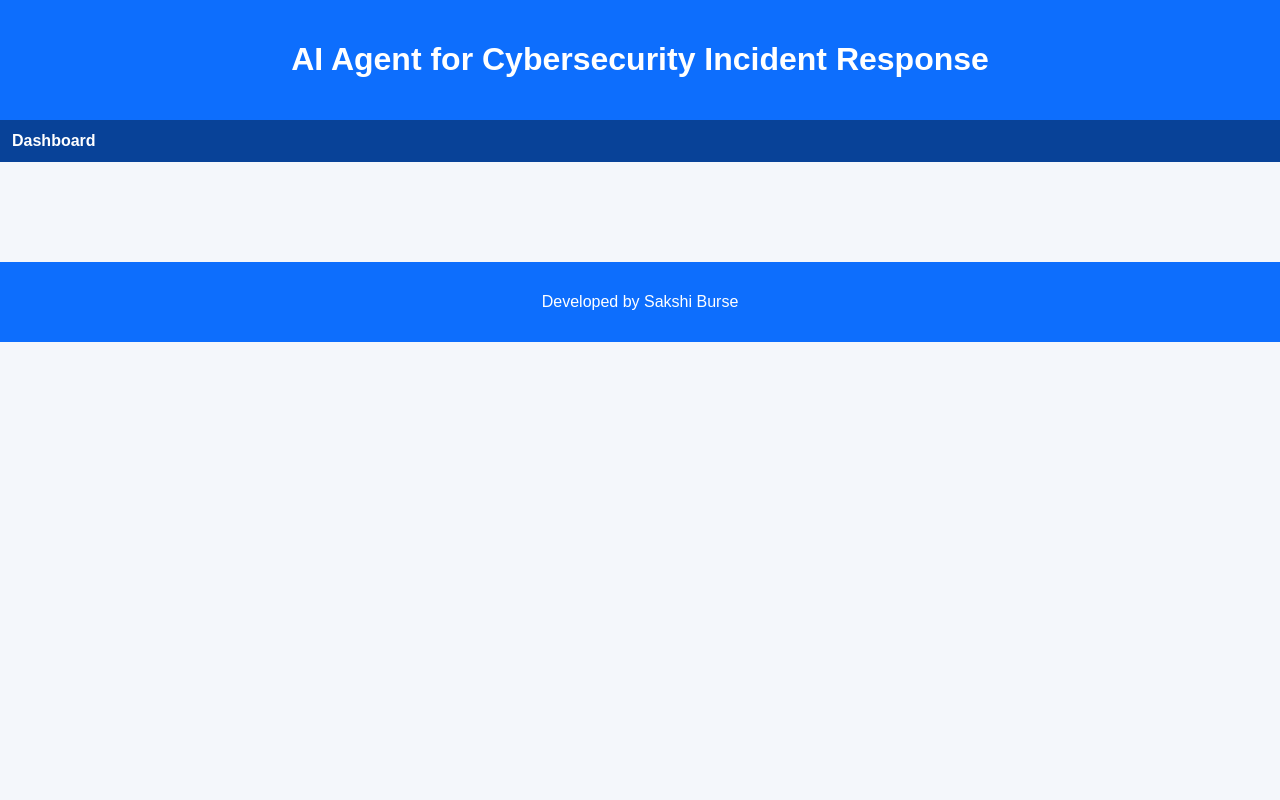
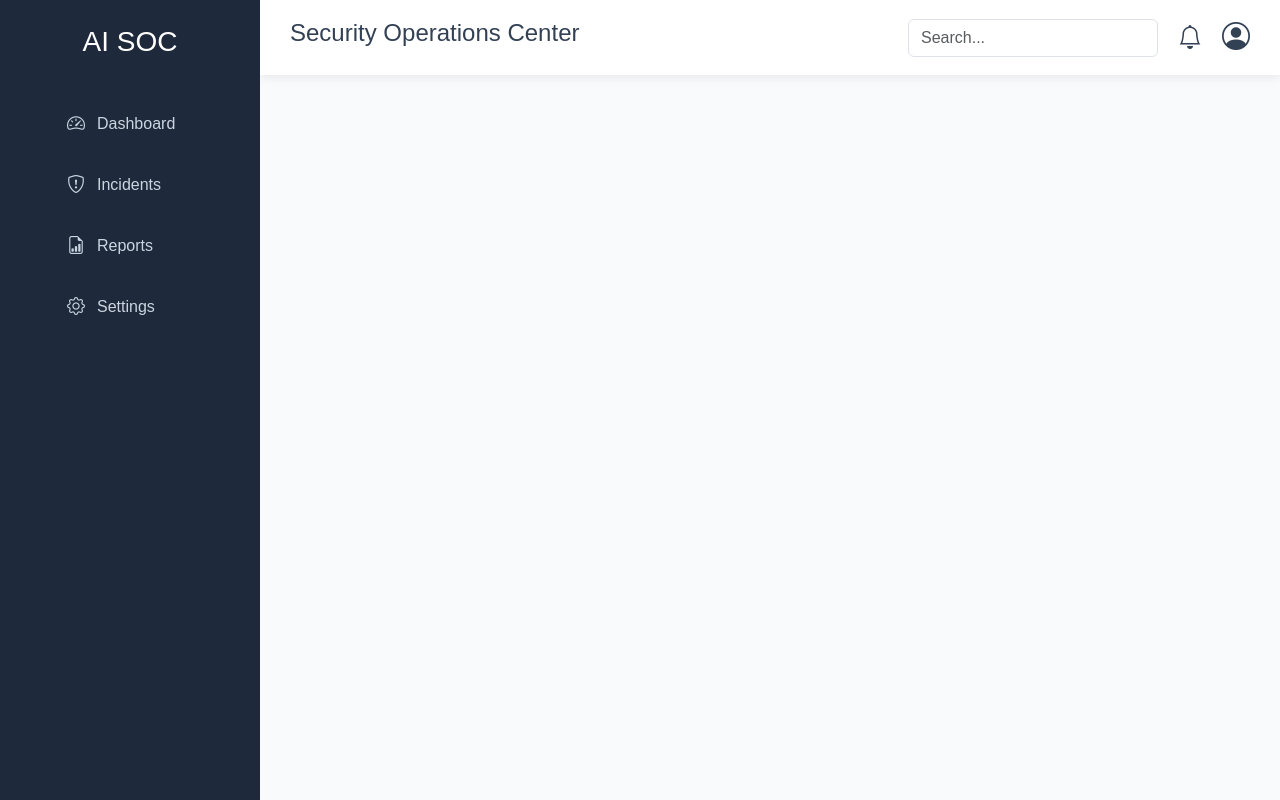
Before and after one commit to SakshiBurseHUB/AI-Agent-Cybersecurity-Incident-Response, a Flask app: template src/dashboard/templates/layout.html in a window 1280 px wide. Run offline with Flask 3, Linux system fonts and the light colour scheme; the template is opened without the code that fills it, so the values that code supplies are empty.

Commit message:
Add professional SOC dashboard styling

```diff
--- a/src/dashboard/app.py
+++ b/src/dashboard/app.py
@@ -11,18 +11,27 @@ if str(SRC_DIR) not in sys.path:
 
 from flask import Flask, render_template
 
-from database.database import create_tables, get_dashboard_statistics
+from database.database import (
+    create_tables,
+    get_dashboard_statistics,
+    get_all_incidents,
+)
 
 app = Flask(
     __name__,
     template_folder="templates",
-    static_folder="static"
+    static_folder="static",
 )
 
-# Create database tables
+# ---------------------------------------------------------
+# Initialize Database
+# ---------------------------------------------------------
 create_tables()
 
 
+# ---------------------------------------------------------
+# Dashboard
+# ---------------------------------------------------------
 @app.route("/")
 def home():
     """
@@ -30,16 +39,62 @@ def home():
     """
 
     stats = get_dashboard_statistics()
+    incidents = get_all_incidents()
 
     return render_template(
-        "index.html",
-        stats=stats
+        "dashboard.html",
+        stats=stats,
+        incidents=incidents,
     )
 
 
+# ---------------------------------------------------------
+# Incidents Page
+# ---------------------------------------------------------
+@app.route("/incidents")
+def incidents():
+
+    incidents = get_all_incidents()
+
+    return render_template(
+        "incidents.html",
+        incidents=incidents,
+    )
+
+
+# ---------------------------------------------------------
+# Reports Page
+# ---------------------------------------------------------
+@app.route("/reports")
+def reports():
+
+    return render_template("reports.html")
+
+
+# ---------------------------------------------------------
+# Settings Page
+# ---------------------------------------------------------
+@app.route("/settings")
+def settings():
+
+    return render_template("settings.html")
+
+
+# ---------------------------------------------------------
+# Login Page
+# ---------------------------------------------------------
+@app.route("/login")
+def login():
+
+    return render_template("login.html")
+
+
+# ---------------------------------------------------------
+# Run Application
+# ---------------------------------------------------------
 if __name__ == "__main__":
     app.run(
         host="127.0.0.1",
         port=5000,
-        debug=True
+        debug=True,
     )
--- a/src/dashboard/static/css/style.css
+++ b/src/dashboard/static/css/style.css
@@ -1,71 +1,230 @@
-body{
+/* ===========================
+   Global
+=========================== */
 
+*{
     margin:0;
-    font-family:Arial, sans-serif;
-    background:#f4f7fb;
+    padding:0;
+    box-sizing:border-box;
 }
 
-header{
-
-    background:#0d6efd;
-    color:white;
-    padding:20px;
-    text-align:center;
+body{
+    font-family:Arial, Helvetica, sans-serif;
+    background:#F8FAFC;
+    color:#334155;
 }
 
-nav{
+/* ===========================
+   Layout
+=========================== */
 
-    background:#084298;
-    padding:12px;
+.wrapper{
+    display:flex;
+    min-height:100vh;
 }
 
-nav a{
+/* ===========================
+   Sidebar
+=========================== */
 
-    color:white;
-    text-decoration:none;
-    margin-right:20px;
-    font-weight:bold;
+.sidebar{
+    width:260px;
+    background:#1E293B;
+    color:#ffffff;
+    position:fixed;
+    top:0;
+    left:0;
+    bottom:0;
+    padding:25px 20px;
 }
 
+.logo{
+    text-align:center;
+    margin-bottom:40px;
+}
+
+.logo h3{
+    font-size:28px;
+    color:#ffffff;
+}
+
+.menu{
+    list-style:none;
+}
+
+.menu li{
+    margin-bottom:10px;
+}
+
+.menu a{
+    display:flex;
+    align-items:center;
+    gap:12px;
+    color:#CBD5E1;
+    text-decoration:none;
+    padding:12px 15px;
+    border-radius:8px;
+    transition:.3s;
+}
+
+.menu a:hover{
+    background:#2563EB;
+    color:#ffffff;
+}
+
+.menu i{
+    font-size:18px;
+}
+
+/* ===========================
+   Main Content
+=========================== */
+
+.content{
+    margin-left:260px;
+    width:calc(100% - 260px);
+}
+
+/* ===========================
+   Top Navbar
+=========================== */
+
+.topbar{
+    background:#ffffff;
+    height:75px;
+    padding:0 30px;
+    display:flex;
+    justify-content:space-between;
+    align-items:center;
+    box-shadow:0 2px 10px rgba(0,0,0,.08);
+}
+
+.topbar-right{
+    display:flex;
+    align-items:center;
+    gap:20px;
+}
+
+.topbar-right input{
+    width:250px;
+}
+
+/* ===========================
+   Dashboard
+=========================== */
+
 main{
-
     padding:30px;
 }
 
-footer{
-
-    background:#0d6efd;
-    color:white;
-    text-align:center;
-    padding:15px;
-    margin-top:40px;
+.page-title{
+    margin-bottom:25px;
 }
 
-.cards{
+/* ===========================
+   Cards
+=========================== */
 
-    display:grid;
-    grid-template-columns:repeat(auto-fit,minmax(220px,1fr));
-    gap:20px;
-    margin-top:30px;
+.dashboard-card{
+
+    background:#ffffff;
+    border-radius:12px;
+    padding:25px;
+    box-shadow:0 5px 15px rgba(0,0,0,.08);
+    transition:.3s;
 }
 
-.card{
+.dashboard-card:hover{
 
-    background:white;
-    padding:20px;
-    border-radius:10px;
-    text-align:center;
-    box-shadow:0 2px 8px rgba(0,0,0,.15);
+    transform:translateY(-4px);
 }
 
-.card h3{
+.dashboard-card h6{
 
-    color:#0d6efd;
+    color:#64748B;
     margin-bottom:15px;
 }
 
-.card p{
+.dashboard-card h2{
 
-    font-size:32px;
-    font-weight:bold;
+    color:#2563EB;
+    font-size:34px;
 }
+
+/* ===========================
+   Table
+=========================== */
+
+.table-section{
+
+    background:#ffffff;
+    padding:25px;
+    border-radius:12px;
+    box-shadow:0 5px 15px rgba(0,0,0,.08);
+}
+
+.table thead{
+
+    background:#2563EB;
+    color:#ffffff;
+}
+
+.table th{
+
+    padding:15px;
+}
+
+.table td{
+
+    vertical-align:middle;
+}
+
+/* ===========================
+   Responsive
+=========================== */
+
+@media(max-width:992px){
+
+    .sidebar{
+
+        width:220px;
+    }
+
+    .content{
+
+        margin-left:220px;
+        width:calc(100% - 220px);
+    }
+}
+
+@media(max-width:768px){
+
+    .sidebar{
+
+        display:none;
+    }
+
+    .content{
+
+        margin-left:0;
+        width:100%;
+    }
+
+    .topbar{
+
+        flex-direction:column;
+        height:auto;
+        padding:20px;
+        gap:15px;
+    }
+
+    .topbar-right{
+
+        width:100%;
+    }
+
+    .topbar-right input{
+
+        width:100%;
+    }
+}
--- a/src/dashboard/templates/layout.html
+++ b/src/dashboard/templates/layout.html
@@ -8,6 +8,13 @@
 
     <title>{% block title %}AI SOC Dashboard{% endblock %}</title>
 
+    <!-- Bootstrap CSS -->
+    <link href="https://cdn.jsdelivr.net/npm/bootstrap@5.3.7/dist/css/bootstrap.min.css" rel="stylesheet">
+
+    <!-- Bootstrap Icons -->
+    <link href="https://cdn.jsdelivr.net/npm/bootstrap-icons@1.13.1/font/bootstrap-icons.css" rel="stylesheet">
+
+    <!-- Custom CSS -->
     <link rel="stylesheet"
           href="{{ url_for('static', filename='css/style.css') }}">
 
@@ -15,30 +22,90 @@
 
 <body>
 
-    <header>
+<div class="wrapper">
 
-        <h1>AI Agent for Cybersecurity Incident Response</h1>
+    <!-- Sidebar -->
+    <aside class="sidebar">
 
-    </header>
+        <div class="logo">
 
-    <nav>
+            <h3>AI SOC</h3>
 
-        <a href="/">Dashboard</a>
+        </div>
 
-    </nav>
+        <ul class="menu">
 
-    <main>
+            <li>
+                <a href="/">
+                    <i class="bi bi-speedometer2"></i>
+                    Dashboard
+                </a>
+            </li>
 
-        {% block content %}
-        {% endblock %}
+            <li>
+                <a href="/incidents">
+                    <i class="bi bi-shield-exclamation"></i>
+                    Incidents
+                </a>
+            </li>
 
-    </main>
+            <li>
+                <a href="/reports">
+                    <i class="bi bi-file-earmark-bar-graph"></i>
+                    Reports
+                </a>
+            </li>
 
-    <footer>
+            <li>
+                <a href="/settings">
+                    <i class="bi bi-gear"></i>
+                    Settings
+                </a>
+            </li>
 
-        <p>Developed by Sakshi Burse</p>
+        </ul>
 
-    </footer>
+    </aside>
+
+    <!-- Main Content -->
+    <div class="content">
+
+        <!-- Top Navbar -->
+        <nav class="topbar">
+
+            <h4>Security Operations Center</h4>
+
+            <div class="topbar-right">
+
+                <input
+                    type="text"
+                    placeholder="Search..."
+                    class="form-control">
+
+                <i class="bi bi-bell fs-4"></i>
+
+                <i class="bi bi-person-circle fs-3"></i>
+
+            </div>
+
+        </nav>
+
+        <main>
+
+            {% block content %}
+            {% endblock %}
+
+        </main>
+
+    </div>
+
+</div>
+
+<!-- Bootstrap JS -->
+<script src="https://cdn.jsdelivr.net/npm/bootstrap@5.3.7/dist/js/bootstrap.bundle.min.js"></script>
+
+<!-- Custom JS -->
+<script src="{{ url_for('static', filename='js/dashboard.js') }}"></script>
 
 </body>
 
```
Also changed, not shown: src/dashboard/templates/dashboard.html (+74 -16 lines).
